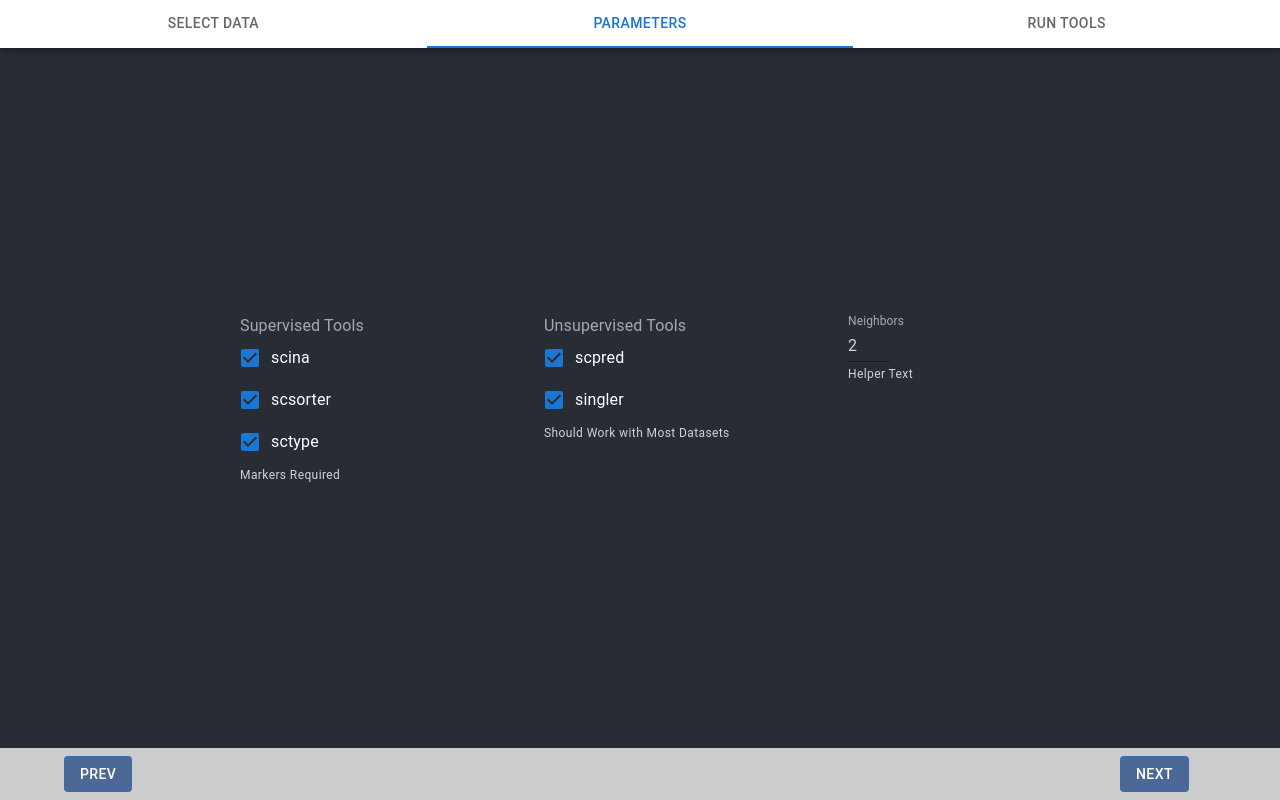
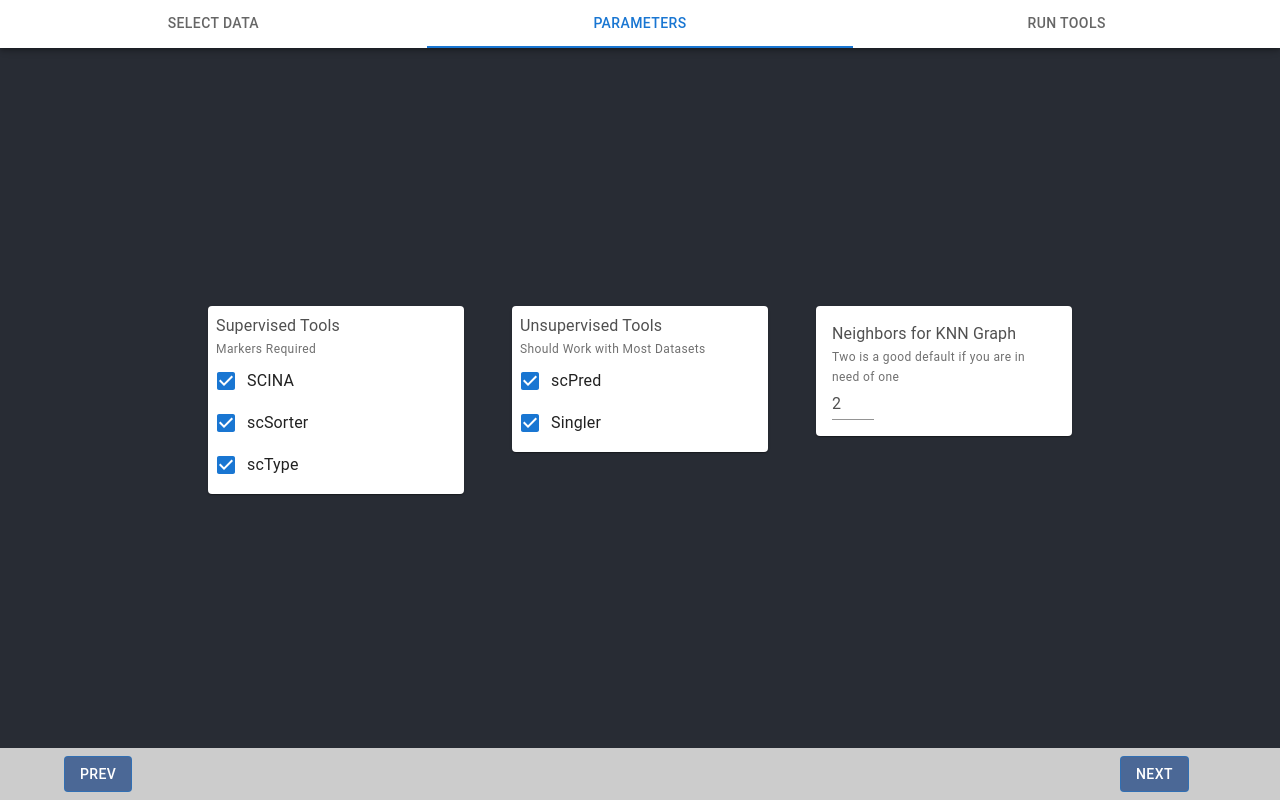
Before and after one commit to bwmodlin/SharpApp, a React (Create React App) app in the folder frontend/: page / in a window 1280 px wide. Both pictures are taken after a click on the tab "PARAMETERS". Built offline with nearby package versions, Linux system fonts and the light colour scheme; the HTML template or start-up script is replaced by a standard one.

Commit message:
Final Visual Changes!

```diff
--- a/frontend/src/Param.js
+++ b/frontend/src/Param.js
@@ -1,5 +1,6 @@
 import * as React from 'react';
 import Box from '@mui/material/Box';
+import Paper from '@mui/material/Paper'
 import { styled } from '@mui/material/styles';
 import FormLabel from '@mui/material/FormLabel';
 import FormControl from '@mui/material/FormControl';
@@ -43,28 +44,30 @@ export default function Param(props) {
   return (
     <Box sx={{ display: 'flex'}}>
       <FormControl sx={{ m: 3, width: "20vw"}} component="fieldset" variant="standard" error={error}>
-        <FormLabel sx={{ color : "#A9A9A9"}} component="legend">Supervised Tools</FormLabel>
+        <Paper sx={{p:1}}>
+        <FormLabel sx={{ color : "#505050"}} component="legend">Supervised Tools</FormLabel>
+        <FormHelperText sx={{ color : "#707070"}}>Markers Required</FormHelperText>
         <FormGroup>
           <FormControlLabel
             control={
               <Checkbox checked={scina} onChange={handleChange} name="scina" />
             }
-            label="scina"
+            label="SCINA"
           />
           <FormControlLabel
             control={
               <Checkbox checked={scsorter} onChange={handleChange} name="scsorter" />
             }
-            label="scsorter"
+            label="scSorter"
           />
           <FormControlLabel
             control={
               <Checkbox checked={sctype} onChange={handleChange} name="sctype" />
             }
-            label="sctype"
+            label="scType"
           />
         </FormGroup>
-        <FormHelperText sx={{ color : "#D3D3D3"}}>Markers Required</FormHelperText>
+        </Paper>
       </FormControl>
 
       <FormControl
@@ -73,29 +76,31 @@ export default function Param(props) {
         variant="standard"
         error={error}
       >
-        <FormLabel sx={{ color : "#A9A9A9"}} component="legend">Unsupervised Tools </FormLabel>
+        <Paper sx={{p:1}}>
+        <FormLabel sx={{ color : "#505050"}} component="legend">Unsupervised Tools </FormLabel>
+        <FormHelperText sx={{ color : "#707070"}}>Should Work with Most Datasets</FormHelperText>
         <FormGroup>
           <FormControlLabel
             control={
               <Checkbox checked={scpred} onChange={handleChange} name="scpred" />
             }
-            label="scpred"
+            label="scPred"
           />
           <FormControlLabel
             control={
               <Checkbox checked={singler} onChange={handleChange} name="singler" />
             }
-            label="singler"
+            label="Singler"
           />
         </FormGroup>
-        <FormHelperText sx={{ color : "#D3D3D3"}}>Should Work with Most Datasets</FormHelperText>
-
-
+      </Paper>
       </FormControl>
-        <FormControl sx={{ m: 3, width: "15vw"}} component="fieldset" variant="standard">
-            <InputLabel htmlFor="my-input" sx={{ color : "#A9A9A9"}}>Neighbors</InputLabel>
-  <Input sx = {{ color : "lightgrey"}}
-      value={neighbors}
+        <FormControl sx={{ m: 3, width: "20vw"}} component="fieldset" variant="standard">
+        <Paper sx={{p:2}}>
+          <FormLabel sx={{ color : "#505050"}} component="legend"> Neighbors for KNN Graph </FormLabel>
+          <FormHelperText sx={{ color : "#707070"}}>Two is a good default if you are in need of one</FormHelperText>
+          <Input sx = {{ color : "#505050"}}
+            value={neighbors}
             onChange={handleInputChange}
             onBlur={handleBlur}
             inputProps={{
@@ -105,7 +110,7 @@ export default function Param(props) {
               type: 'number',
               'aria-labelledby': 'input-slider',
             }} />
-  <FormHelperText sx={{ color : "#D3D3D3"}}>Helper Text</FormHelperText>
+          </Paper>
         </FormControl>
 
 
--- a/frontend/src/RunTest.js
+++ b/frontend/src/RunTest.js
@@ -29,8 +29,9 @@ function Param(props) {
   }
 
   return (
-      <Paper sx={{width:'100%'}}>
         <Stack spacing={4}>
+          <Paper elevation={3} sx={{color: "white", m: 1, width: "50vw", justifyContent: 'center'}}>
+          <Box sx={{ display: 'flex', justifyContent: 'center', width: 1 }}>
           <Button
             sx={{color:"white", backgroundColor:"#4b6896", width: "15vw", textAlign: "center", m: 4}}
             component="label"
@@ -44,7 +45,10 @@ function Param(props) {
               hidden
             />
           </Button>
-          <Paper elevation={3} sx={{color: "white", width: "100%" }}>
+          </Box>
+          </Paper>
+          <Paper elevation={3} sx={{color: "white", m: 1, width: "50vw", justifyContent: 'center'}}>
+            <Box sx={{ display: 'flex', justifyContent: 'center', width: 1 }}>
             <Button
               sx={{color:"white", backgroundColor:"#4b6896", width: "15vw", textAlign: "center", m: 4}}
               component="label"
@@ -54,9 +58,9 @@ function Param(props) {
             >
               {"Run"}
             </Button>
+            </Box>
           </Paper>
         </Stack>
-      </Paper>
   );
 }
 
--- a/frontend/src/Steps.js
+++ b/frontend/src/Steps.js
@@ -102,7 +102,7 @@ function Steps (props) {
                      setSelected={setSelected}
                  />
                 </TabPanel>
-                <TabPanel value={props.tab} index={2}>
+                <TabPanel value={props.tab} index={2} sx={{width: "100%"}}>
                     <RunTest
                       dataFile={dataFile}
                       markerFile={markerFile}
--- a/frontend/src/UploadPg.js
+++ b/frontend/src/UploadPg.js
@@ -37,13 +37,14 @@ function UploadPg(props) {
   return (
 
       <div>
+      <Paper sx={{ display: 'flex', justifyContent: 'center', p:3, width: "70vw"}}>
       <Stack
-        direction="row"
+        direction="column"
         divider={<Divider orientation="vertical" flexItem />}
         spacing={1.0}
       >
         <Button
-            sx={{color:"white", backgroundColor:"#4b6896", width: "15vw", textAlign: "center"}}
+            sx={{color:"white", backgroundColor:"#4b6896", width: "50vw", textAlign: "center", }}
             component="label"
         >
             {dataFile[0]}
@@ -54,7 +55,7 @@ function UploadPg(props) {
             />
         </Button>
           <Button
-            sx={{color:"white", backgroundColor:"#4b6896", width: "15vw", textAlign: "center"}}
+            sx={{color:"white", backgroundColor:"#4b6896", width: "50vw", textAlign: "center"}}
             component="label"
         >
             {markerFile[0]}
@@ -65,7 +66,7 @@ function UploadPg(props) {
             />
         </Button>
           <Button
-            sx={{color:"white", backgroundColor:"#4b6896", width: "15vw", textAlign: "center"}}
+            sx={{color:"white", backgroundColor:"#4b6896", width: "50vw", textAlign: "center"}}
             component="label"
         >
             {configFile[0]}
@@ -76,7 +77,7 @@ function UploadPg(props) {
             />
         </Button>
           <Button
-            sx={{color:"white", backgroundColor:"#4b6896", width: "15vw", textAlign: "center"}}
+            sx={{color:"white", backgroundColor:"#4b6896", width: "50vw", textAlign: "center"}}
             component="label"
         >
             {refFile[0]}
@@ -87,7 +88,7 @@ function UploadPg(props) {
             />
         </Button>
           <Button
-            sx={{color:"white", backgroundColor:"#4b6896", width: "15vw", textAlign: "center"}}
+            sx={{color:"white", backgroundColor:"#4b6896", width: "50vw", textAlign: "center"}}
             component="label"
         >
             {labelFile[0]}
@@ -98,6 +99,7 @@ function UploadPg(props) {
             />
         </Button>
       </Stack>
+      </Paper>
     </div>
 
       /*<Grid container className={"Upload-page"} justifyContent="flex-end">
```
Also changed, not shown: 1 other file (tests, documents, lock files or other folders).
